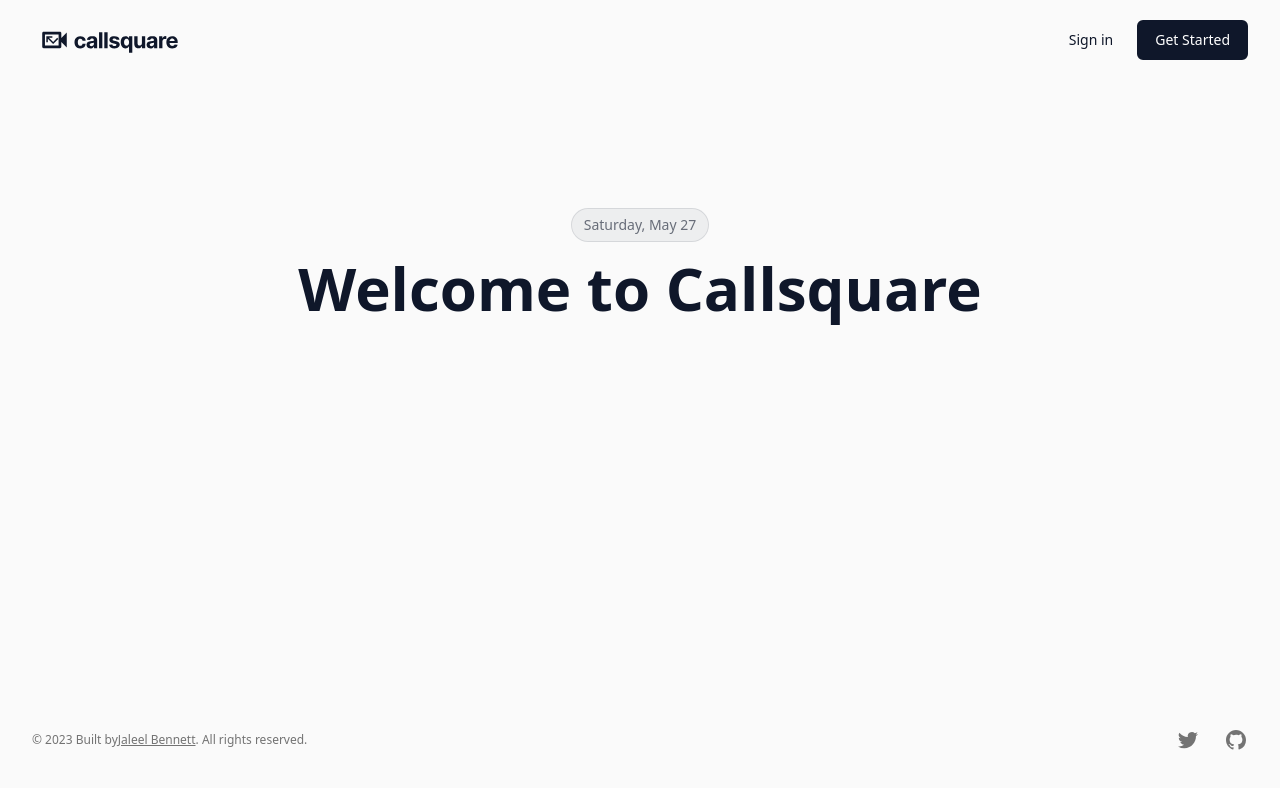
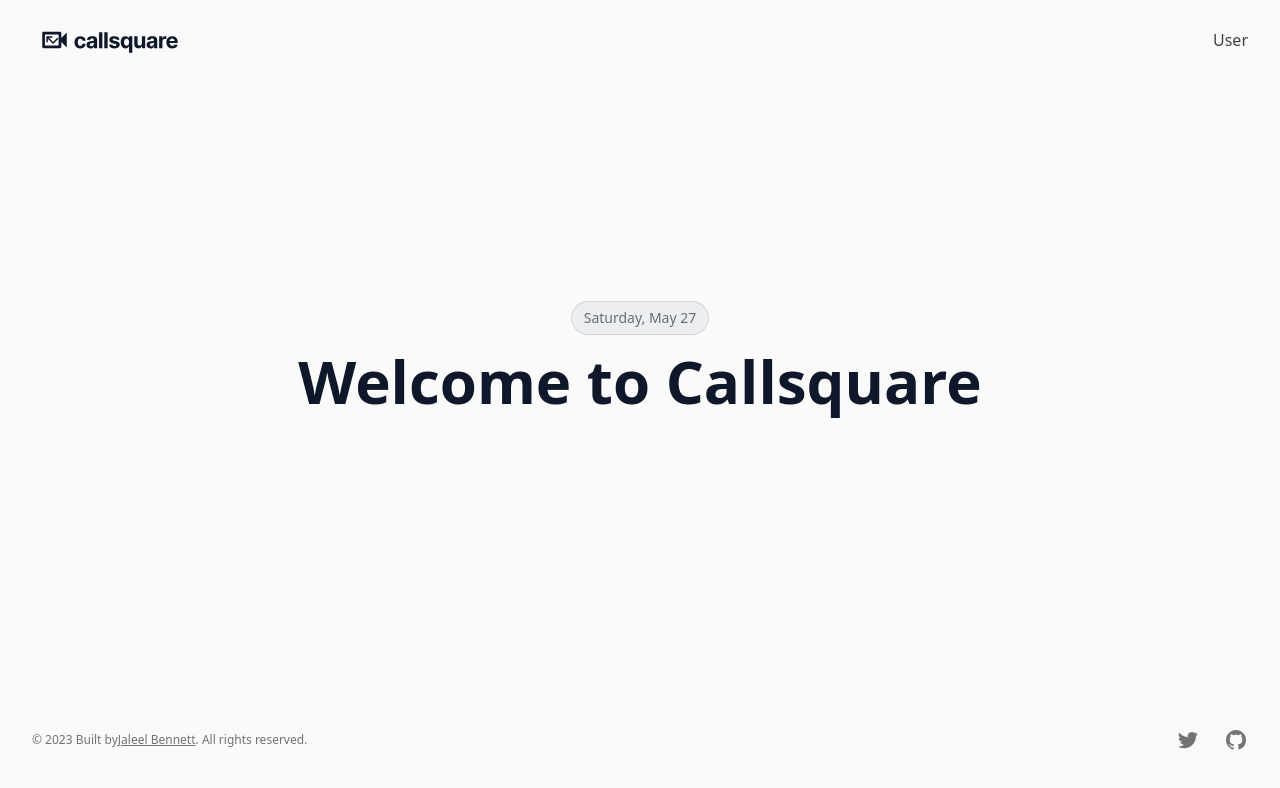
Before and after one commit to seniordev1012/callsquare-nextjs-meeting-platform, a Next.js app: page /calls in a window 1280 px wide. Shown: the top 788 px of the page. Built offline with nearby package versions, Linux system fonts and the light colour scheme; no server answers.

Commit message:
fix: nested children

```diff
--- a/src/app/(calls)/calls/layout.tsx
+++ b/src/app/(calls)/calls/layout.tsx
@@ -8,8 +8,10 @@ export default function HomePageLayout({
 }) {
   return (
     <div className="flex min-h-screen flex-col">
-        <FullNav/>
-        <main className="flex-1 w-screen">
+        <FullNav>
+          User
+        </FullNav>
+        <main className="flex-1 w-screen flex items-center">
             {children}
         </main>
         <SiteFooter/>
--- a/src/app/(home)/layout.tsx
+++ b/src/app/(home)/layout.tsx
@@ -1,5 +1,7 @@
+import Link from "next/link";
 import SiteFooter from "~/components/footer";
 import FullNav from "~/components/full-nav";
+import Button from "~/components/ui/button";
 
 export default function HomePageLayout({
     children,
@@ -8,7 +10,20 @@ export default function HomePageLayout({
 }) {
   return (
     <div className="flex min-h-screen flex-col">
-        <FullNav/>
+        <FullNav>
+          <div className='flex'>
+            <Button className="hidden sm:block mr-2 rounded-md" variant='transparent'>
+              <Link  href={"/login"}>
+                Sign in
+              </Link>
+            </Button>
+            <Button className="rounded-md">
+              <Link  href={"/register"}>
+                Get Started
+              </Link>
+            </Button>
+          </div>
+        </FullNav>
         <main className="flex-1 w-screen">
             {children}
         </main>
--- a/src/components/full-nav.tsx
+++ b/src/components/full-nav.tsx
@@ -1,51 +1,19 @@
-"use client";
 import Link from 'next/link';
 import React from 'react'
 import { Icons } from './ui/icons';
-import Button from './ui/button';
-import { useSession } from 'next-auth/react';
-import UserAccountDropdown from './user-account-dropdown';
 
-export default function FullNav() {
-
-  const { data: sessionData } = useSession();
+export default function FullNav({children}: {children: React.ReactNode}) {
 
   return (
     <header className='w-screen z-40 px-4 md:px-8'>
-        <nav
-          className='
-            w-full max-w-[1400px] text-neutral-700
-            flex justify-between items-center h-20 py-6
-            font-normal mx-auto
-          '
-        >
-            <Link href={'/'}>
-              <Icons.logo width="150" height="30"/>
-            </Link>
-
-            {!sessionData?.user ? (
-              <div className='flex'>
-                <Button className="hidden sm:block mr-2 rounded-md" variant='transparent'>
-                  <Link  href={"/login"}>
-                    Sign in
-                  </Link>
-                </Button>
-                <Button className="rounded-md">
-                  <Link  href={"/register"}>
-                    Get Started
-                  </Link>
-                </Button>
-              </div>
-
-              )
-              : <UserAccountDropdown user={{
-                ...sessionData?.user,
-                name: sessionData?.user?.name || '',
-                email: sessionData?.user?.email || '',
-                image: sessionData?.user?.image || ''
-              }} />
-            }
+      <div className='w-full max-w-[1400px] mx-auto flex justify-between items-center h-20 py-6'>
+        <Link href={'/'}>
+          <Icons.logo width="150" height="30"/>
+        </Link>
+        <nav className='text-neutral-700 font-normal'>
+          {children}
         </nav>
+      </div>
     </header>
   );
 }
```
